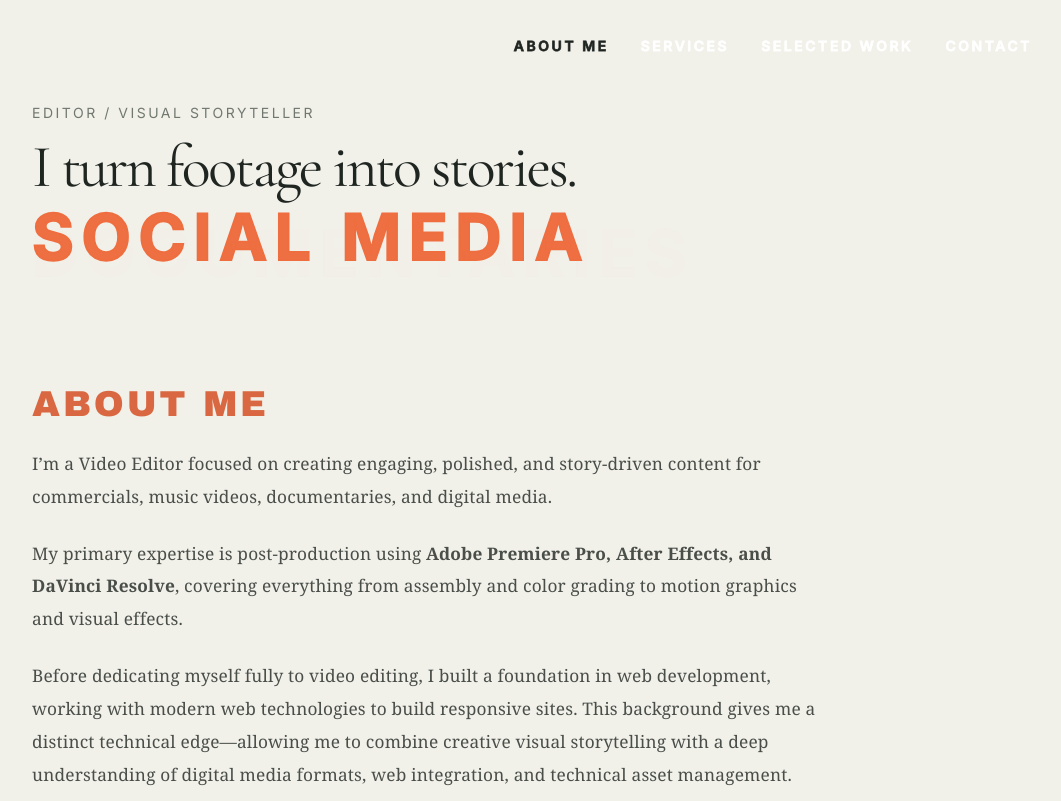
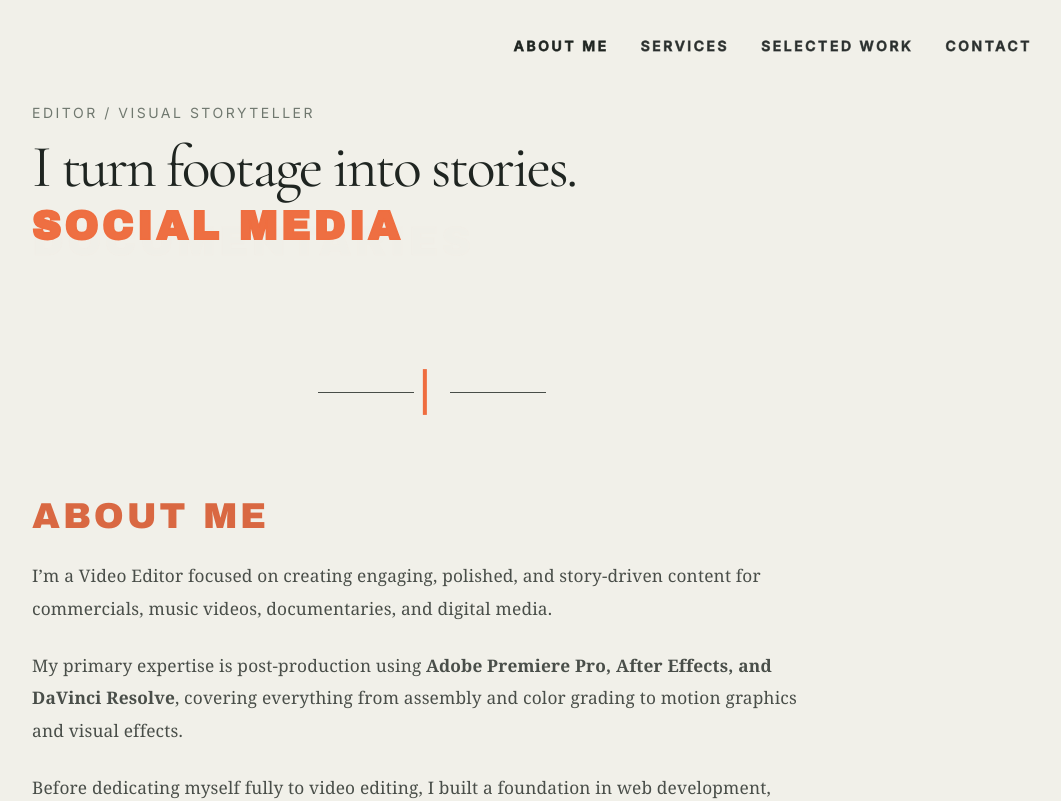
Before and after one commit to aleksandar-stotka/web-editor-video, a Nuxt app: page / in a window 1280 px wide. Shown: the top 801 px of the page, without its empty margins (208-1269 px from the left). Built offline with nearby package versions, Linux system fonts and the light colour scheme.

Commit message:
finifh-stay-just form

```diff
--- a/pages/index.vue
+++ b/pages/index.vue
@@ -29,6 +29,12 @@
           </div>
         </div>
       </section>
+
+      <div class="my-8 flex items-center justify-center gap-4">
+        <div class="h-px w-24 bg-[#1f2521]/80"></div>
+        <div class="divider-ornament h-12 w-[4px] bg-[#ef6d3f] opacity-100"></div>
+        <div class="h-px w-24 bg-[#1f2521]/80"></div>
+      </div>
 
       <section id="about" class="about-section pb-16 pt-12">
         <h2 class="about-title mb-6 text-3xl font-light tracking-[-0.04em] text-[#d96842] sm:text-4xl">ABOUT ME</h2>
@@ -128,7 +134,7 @@
         <div class="rounded-[30px] border border-[#1f2521]/10 bg-[#f0eee9] p-6 sm:p-8">
           <div class="mb-6">
             <p class="text-sm uppercase tracking-[0.2em] text-[#70786f]">Services</p>
-            <h2 class="mt-2 text-3xl font-light tracking-[-0.04em] text-[#1f2521] sm:text-4xl">Video editing packages</h2>
+            <h2 class="mt-2 text-3xl font-light tracking-[-0.04em] text-[#d96842] sm:text-4xl">Video editing packages</h2>
           </div>
 
           <div class="grid gap-5 md:grid-cols-3">
@@ -358,14 +364,15 @@ onBeforeUnmount(() => {
   position: absolute;
   left: 0;
   top: 0;
-  font-size: clamp(2rem, 5vw, 4rem);
+  font-size: clamp(1.5rem, 3.2vw, 3rem);
   line-height: 0.9;
-  font-weight: 800;
-  letter-spacing: 0.12em;
+  font-weight: 900;
+  letter-spacing: 0.08em;
   text-transform: uppercase;
+  font-family: 'Arial Black', 'Segoe UI', sans-serif;
   color: rgba(239, 109, 63, 0.18);
-  -webkit-text-stroke: 1.5px rgba(239, 109, 63, 0.9);
-  text-shadow: 0 0 0 rgba(239, 109, 63, 0.25);
+  -webkit-text-stroke: 1.2px rgba(239, 109, 63, 0.8);
+  text-shadow: 0 0 0 rgba(239, 109, 63, 0.2);
   opacity: 0;
   transform: translateY(16px);
   transition: opacity 0.9s ease, transform 0.9s ease, color 0.9s ease;
@@ -376,7 +383,7 @@ onBeforeUnmount(() => {
   opacity: 1;
   transform: translateY(0);
   color: #ef6d3f;
-  -webkit-text-stroke: 2px rgba(239, 109, 63, 1);
+  -webkit-text-stroke: 1.8px rgba(239, 109, 63, 1);
 }
 
 .video-fade {
@@ -391,4 +398,18 @@ onBeforeUnmount(() => {
 .show-video-frame {
   opacity: 1;
 }
+
+.divider-ornament {
+  animation: divider-sway 1.4s ease-in-out infinite alternate;
+  transform-origin: center;
+}
+
+@keyframes divider-sway {
+  0% {
+    transform: translateX(-14px) scaleY(0.9);
+  }
+  100% {
+    transform: translateX(14px) scaleY(1.12);
+  }
+}
 </style>
--- a/pages/navbar/index.vue
+++ b/pages/navbar/index.vue
@@ -1,16 +1,16 @@
 <template>
   <nav aria-label="Main navigation" class="fixed right-4 top-4 z-50 sm:right-6 sm:top-6">
     <div class="flex items-center justify-between gap-2 rounded-full p-1">
-      <a href="#about" class="rounded-full px-3 py-2 text-center text-[11px] font-semibold uppercase tracking-[0.18em] text-[#1f2521] transition hover:bg-[#ef6d3f]/90 hover:text-white sm:text-sm [-webkit-text-stroke:0.8px_rgba(31,37,33,0.9)]">
+      <a href="#about" class="rounded-full px-3 py-2 text-center text-[11px] font-semibold uppercase tracking-[0.18em] text-[#1f2521] transition hover:bg-[#ef6d3f]/90 hover:text-white sm:text-sm [-webkit-text-stroke:0.8px_rgba(31,37,33,0.85)]">
         About Me
       </a>
-      <NuxtLink to="/#services" class="rounded-full px-3 py-2 text-center text-[11px] font-semibold uppercase tracking-[0.18em] text-white transition hover:bg-[#ef6d3f]/90 hover:text-white sm:text-sm [-webkit-text-stroke:0.8px_rgba(255,255,255,0.9)]">
+      <NuxtLink to="/#services" class="rounded-full px-3 py-2 text-center text-[11px] font-semibold uppercase tracking-[0.18em] text-[#2a2f2d] transition hover:bg-[#ef6d3f]/90 hover:text-white sm:text-sm [-webkit-text-stroke:0.8px_rgba(42,47,45,0.7)]">
         Services
       </NuxtLink>
-      <NuxtLink to="/projects" class="rounded-full px-3 py-2 text-center text-[11px] font-semibold uppercase tracking-[0.18em] text-white transition hover:bg-[#ef6d3f]/90 hover:text-white sm:text-sm [-webkit-text-stroke:0.8px_rgba(255,255,255,0.9)]">
+      <NuxtLink to="/projects" class="rounded-full px-3 py-2 text-center text-[11px] font-semibold uppercase tracking-[0.18em] text-[#2a2f2d] transition hover:bg-[#ef6d3f]/90 hover:text-white sm:text-sm [-webkit-text-stroke:0.8px_rgba(42,47,45,0.7)]">
         Selected Work
       </NuxtLink>
-      <a href="#contact" class="rounded-full px-3 py-2 text-center text-[11px] font-semibold uppercase tracking-[0.18em] text-white transition hover:bg-[#ef6d3f]/90 hover:text-white sm:text-sm [-webkit-text-stroke:0.8px_rgba(255,255,255,0.9)]">
+      <a href="#contact" class="rounded-full px-3 py-2 text-center text-[11px] font-semibold uppercase tracking-[0.18em] text-[#2a2f2d] transition hover:bg-[#ef6d3f]/90 hover:text-white sm:text-sm [-webkit-text-stroke:0.8px_rgba(42,47,45,0.7)]">
         Contact
       </a>
     </div>
```
